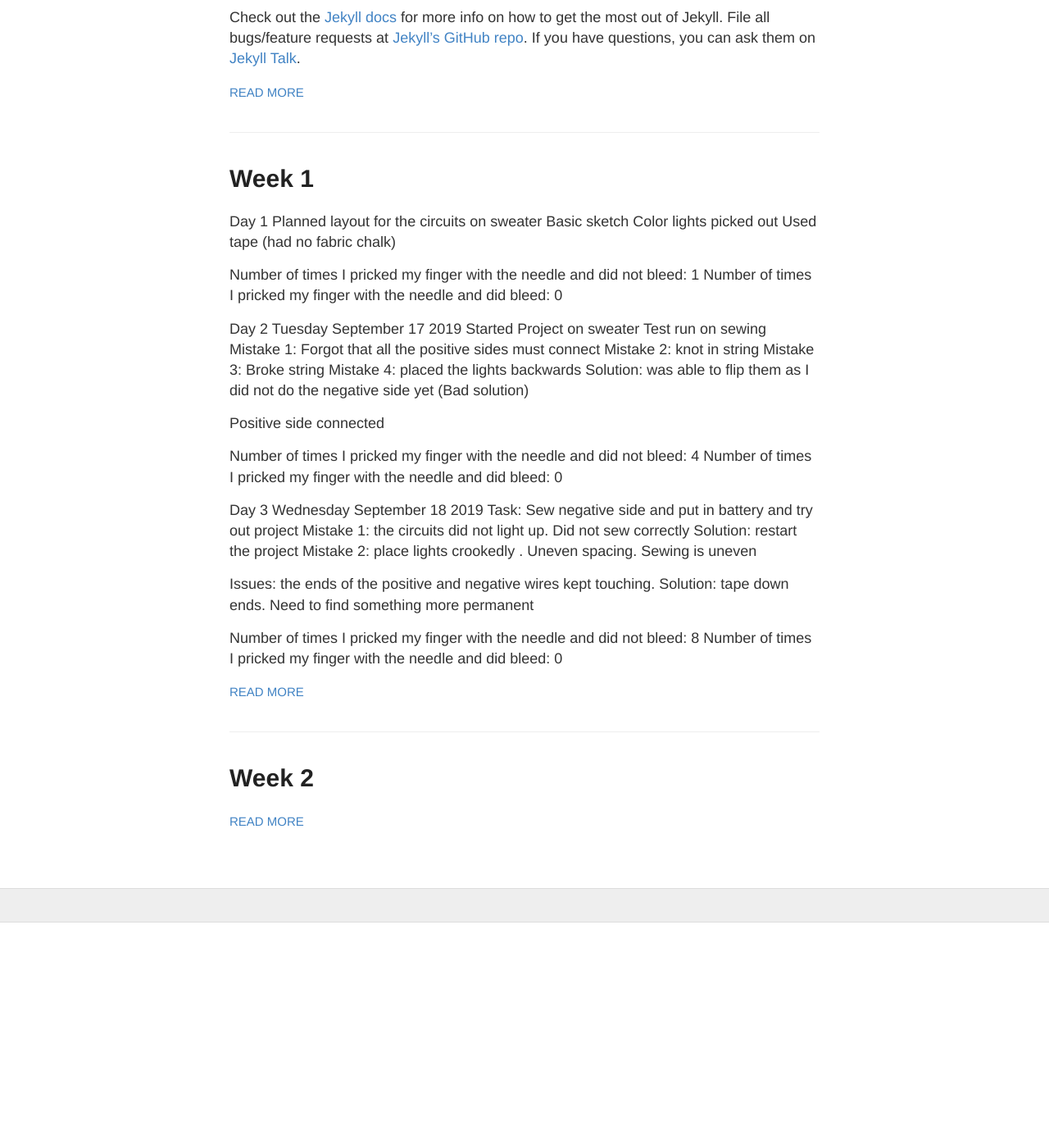
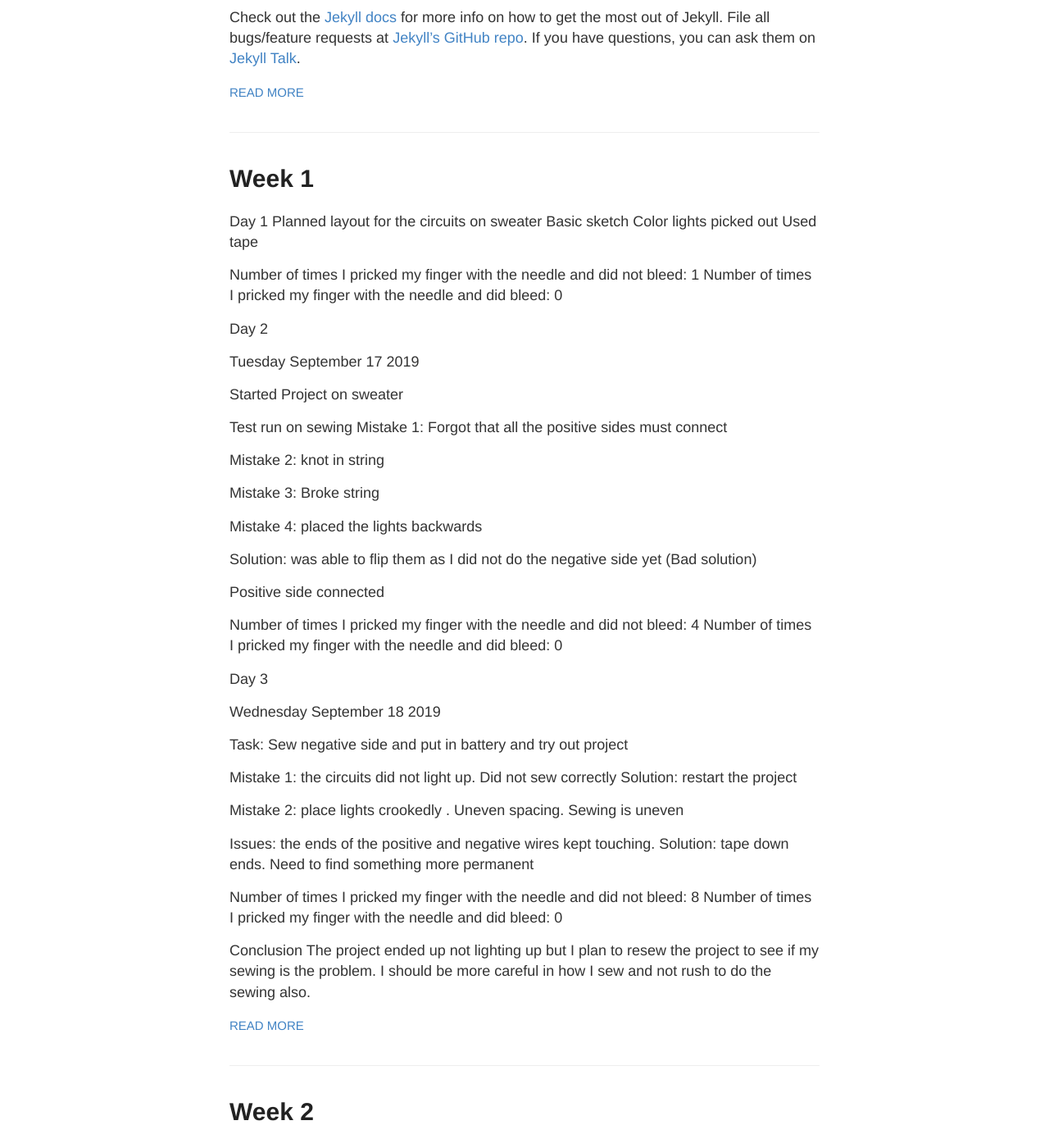
Before and after one commit to kac844/Homepage, a Jekyll site: the page built from index.html, in a window 1280 px wide and 1400 px high, scrolled down 747 px. Shown: the whole window at 82% size. Built offline with Jekyll 4.4.1, drawn with Linux system fonts in a browser that asks for light colours; before the commit the page ends 1872 px from its top, so only the background shows below that; some of the changed text lies outside the part shown.

Commit message:
update posts

```diff
--- a/_posts/2019-09-16-Day-1.markdown
+++ b/_posts/2019-09-16-Day-1.markdown
@@ -8,20 +8,28 @@
 Planned layout for the circuits on sweater
 Basic sketch
 Color lights picked out
-Used tape (had no fabric chalk)
+Used tape
 
 
 Number of times I pricked my finger with the needle and did not bleed: 1
 Number of times I pricked my finger with the needle and did bleed: 0
 
 
-Day 2 Tuesday September 17 2019
+Day 2
+
+Tuesday September 17 2019
+
 Started Project on sweater
+
 Test run on sewing
 Mistake 1: Forgot that all the positive sides must connect
+
 Mistake 2: knot in string
+
 Mistake 3: Broke string
+
 Mistake 4: placed the lights backwards
+
 Solution: was able to flip them as I did not do the negative side yet (Bad solution)
 
 
@@ -30,10 +38,15 @@
 Number of times I pricked my finger with the needle and did not bleed: 4
 Number of times I pricked my finger with the needle and did bleed: 0
 
-Day 3 Wednesday September 18 2019
+Day 3
+
+Wednesday September 18 2019
+
 Task: Sew negative side and put in battery and try out project
+
 Mistake 1: the circuits did not light up. Did not sew correctly
 Solution: restart the project
+
 Mistake 2: place lights crookedly . Uneven spacing. Sewing is uneven
 
 Issues: the ends of the positive and negative wires kept touching.
@@ -41,3 +54,7 @@
 
 Number of times I pricked my finger with the needle and did not bleed: 8
 Number of times I pricked my finger with the needle and did bleed: 0
+
+
+Conclusion
+The project ended up not lighting up but I plan to resew the project to see if my sewing is the problem. I should be more careful in how I sew and not rush to do the sewing also.
--- a/_posts/2019-09-23-Week-2.markdown
+++ b/_posts/2019-09-23-Week-2.markdown
@@ -0,0 +1,20 @@
+---
+layout: post
+title: Week 2
+---
+
+Day 4 Saturday September 21 2019
+Old design began lighting up after removing the tapes on the ends
+Decided to keep old design but also make a new design at a different location
+Sew in my new  design (Positive side)
+
+Number of times I pricked my finger with the needle and did not bleed: 3
+Number of times I pricked my finger with the needle and did bleed: 0
+
+Day 5 Tuesday September 24 2019
+Sew in my new design (Negative side)
+Project did light up.
+Download Arduino IDE
+
+Number of times I pricked my finger with the needle and did not bleed: 2
+Number of times I pricked my finger with the needle and did bleed: 0
```
